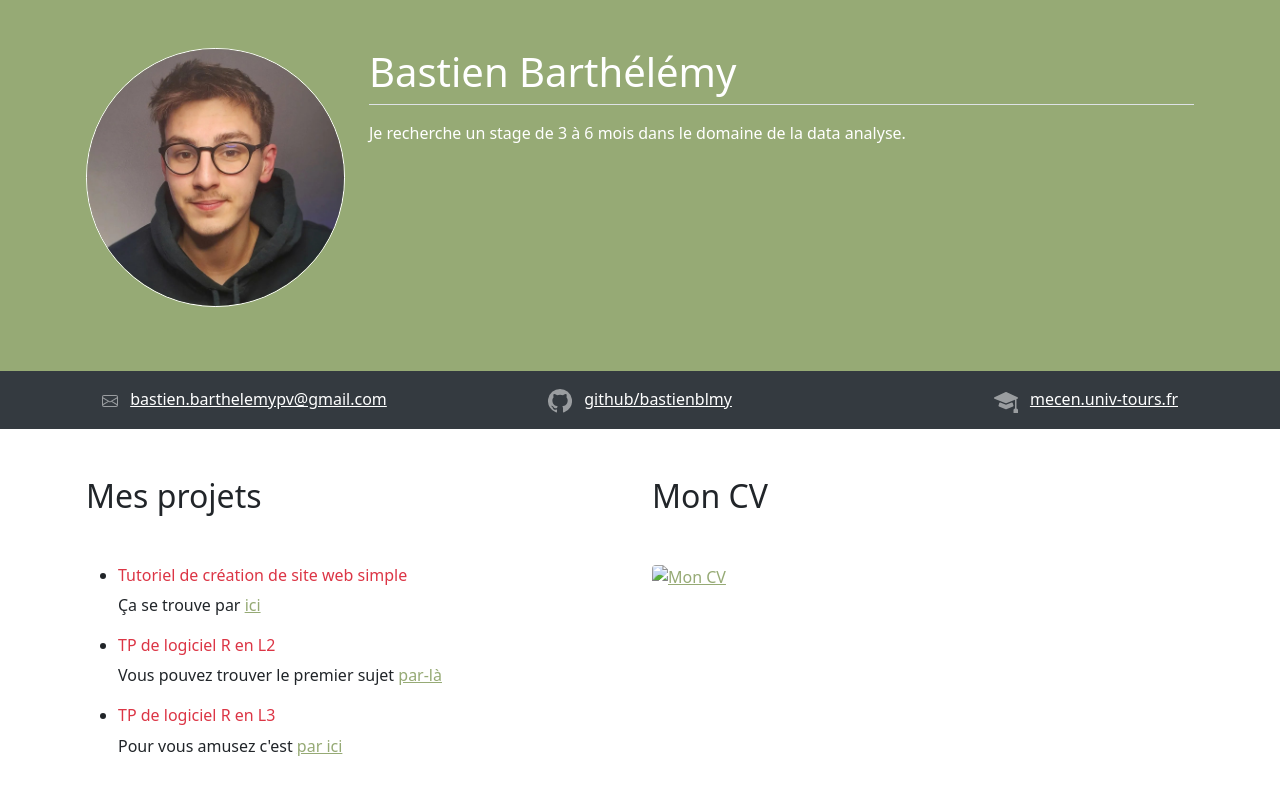
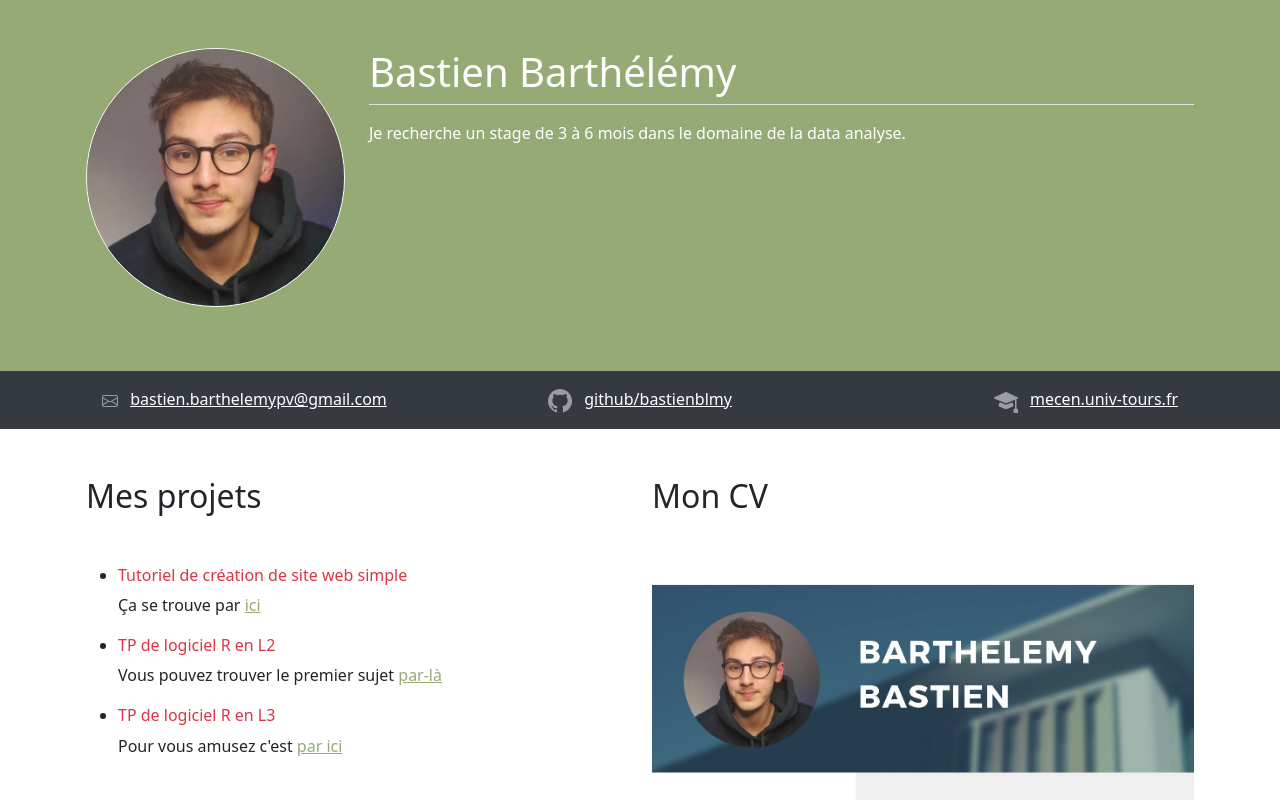
Before and after one commit to bastienblmy/bastienblmy.github.io, a plain HTML site: page index.html in a window 1280 px wide. Shown: the top 800 px of the page. Drawn offline with nearby package versions, Linux system fonts and the light colour scheme.

Commit message:
ajout de cv cliquable

```diff
--- a/index.html
+++ b/index.html
@@ -102,8 +102,8 @@
     <div class="col-md-6 mb-5">
       <!-- Image de CV -->
       <h2 class="mb-5">Mon CV</h2>
-      <a href="path_to_large_version_of_cv.pdf" target="_blank">
-        <img src="path_to_small_version_of_cv.jpg" alt="Mon CV" class="img-fluid rounded" style="max-width: 100%; height: auto;">
+      <a href="https://github.com/bastienblmy/bastienblmy.github.io/blob/main/CV_bastien_barthelemy.pdf" target="_blank">
+        <img src="https://github.com/bastienblmy/bastienblmy.github.io/blob/main/images/CV_bastien_barthelemy.jpg" alt="Mon CV" class="img-fluid rounded" style="max-width: 100%; height: auto;">
       </a>
     </div>
   </div>
```
